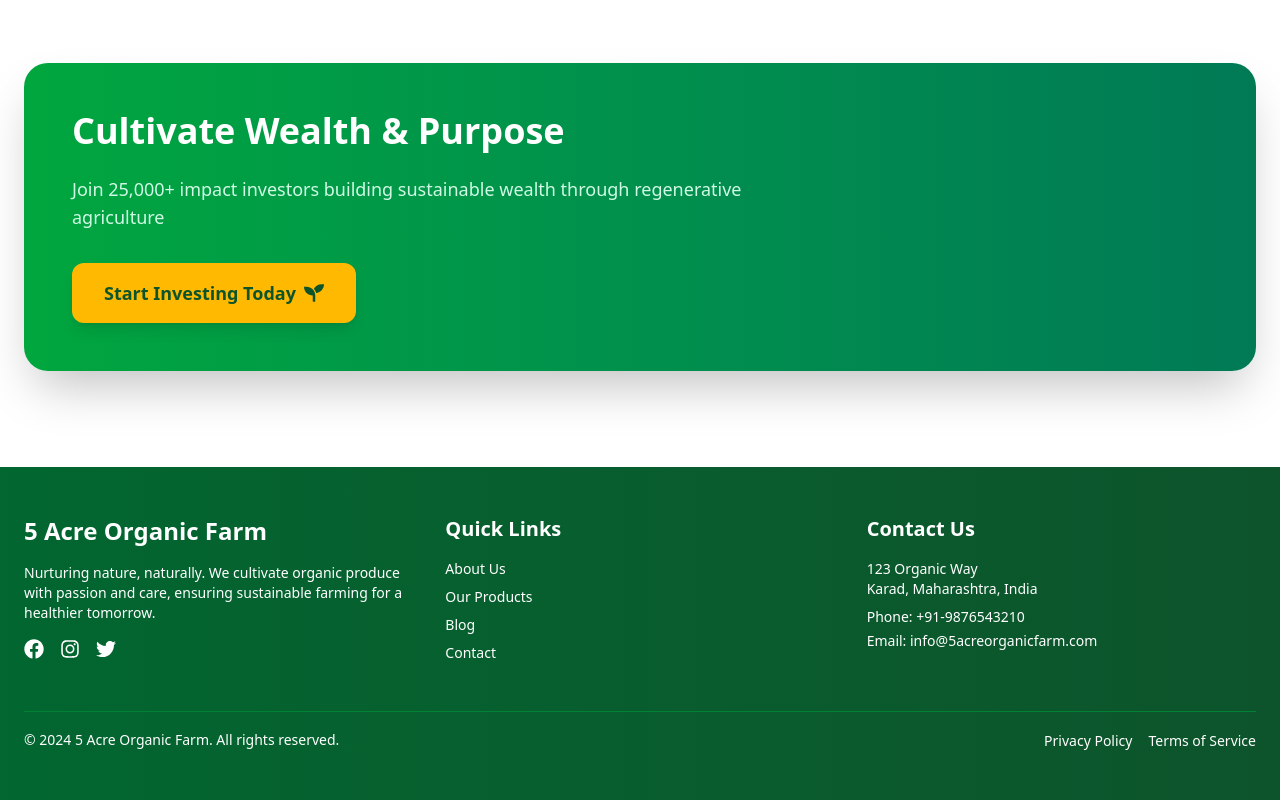
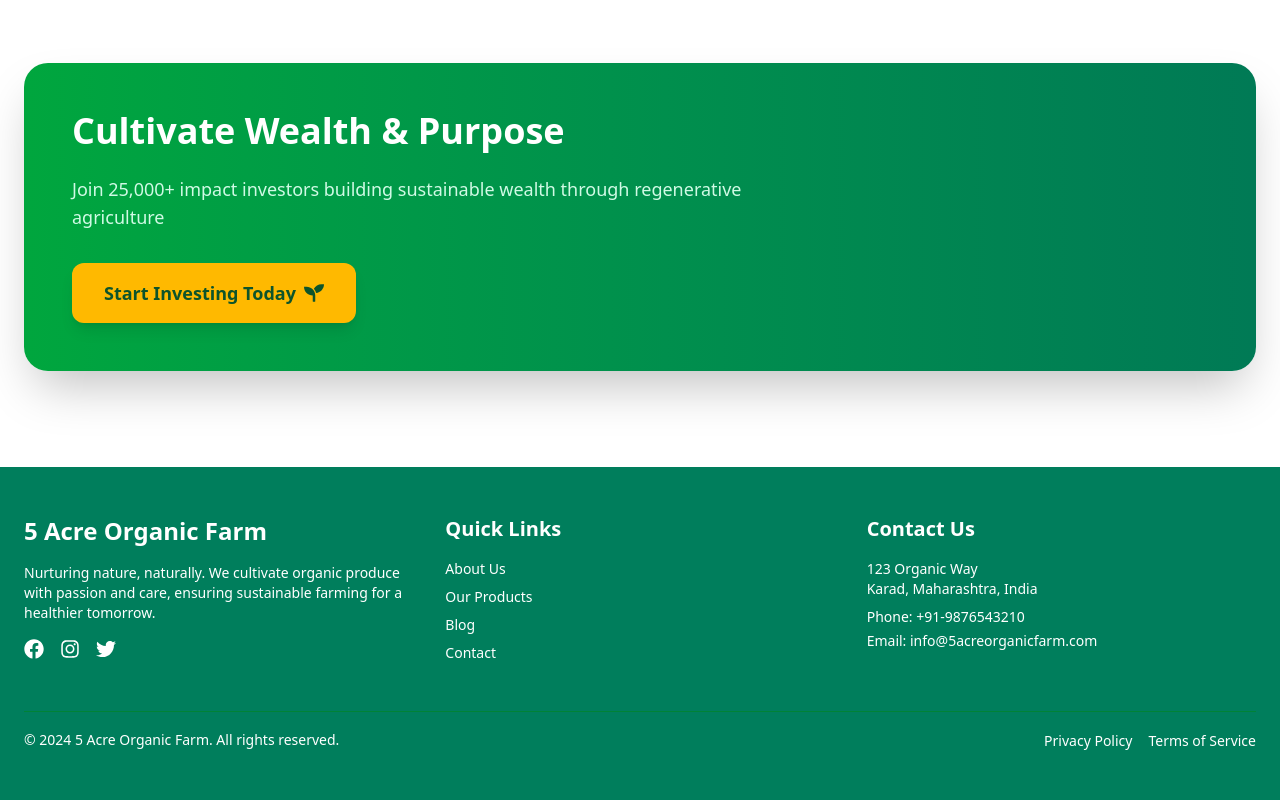
Before and after one commit to anirudddha/crowd-farming, a React (Vite) app: page / in a window 1280 px wide. Shown: the part 1796-2596 px from the top of the page. Built offline with nearby package versions, Linux system fonts and the light colour scheme; no server answers; the HTML template or start-up script is replaced by a standard one.

Commit message:
footer color change

```diff
--- a/src/components/Footer.jsx
+++ b/src/components/Footer.jsx
@@ -3,7 +3,7 @@ import { FaFacebook, FaInstagram, FaTwitter } from 'react-icons/fa';
 
 const Footer = () => {
   return (
-    <footer className="bg-gradient-to-r from-green-800 to-green-900 text-white">
+    <footer className="bg-[#007e5c] text-white">
       <div className="max-w-7xl mx-auto px-6 py-12">
         <div className="grid grid-cols-1 md:grid-cols-3 gap-8">
           {/* Branding & Social */}
```
